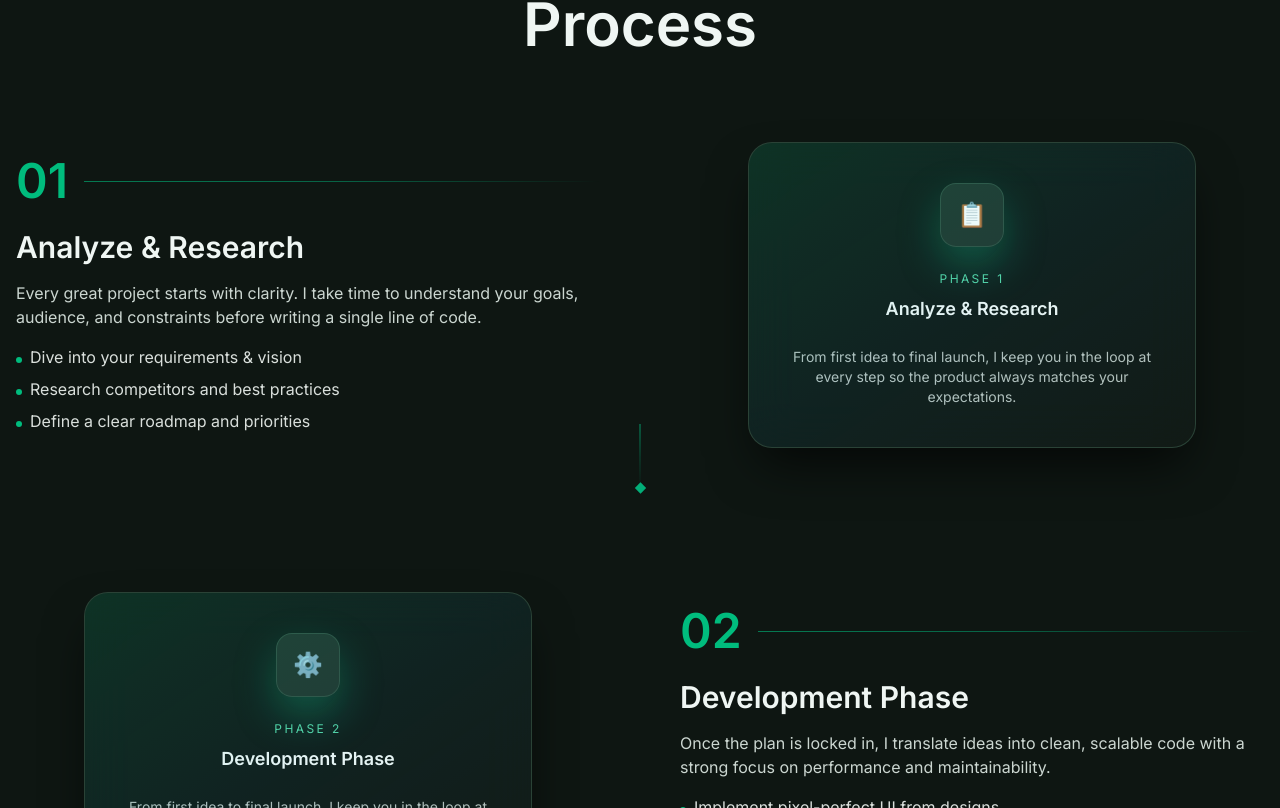
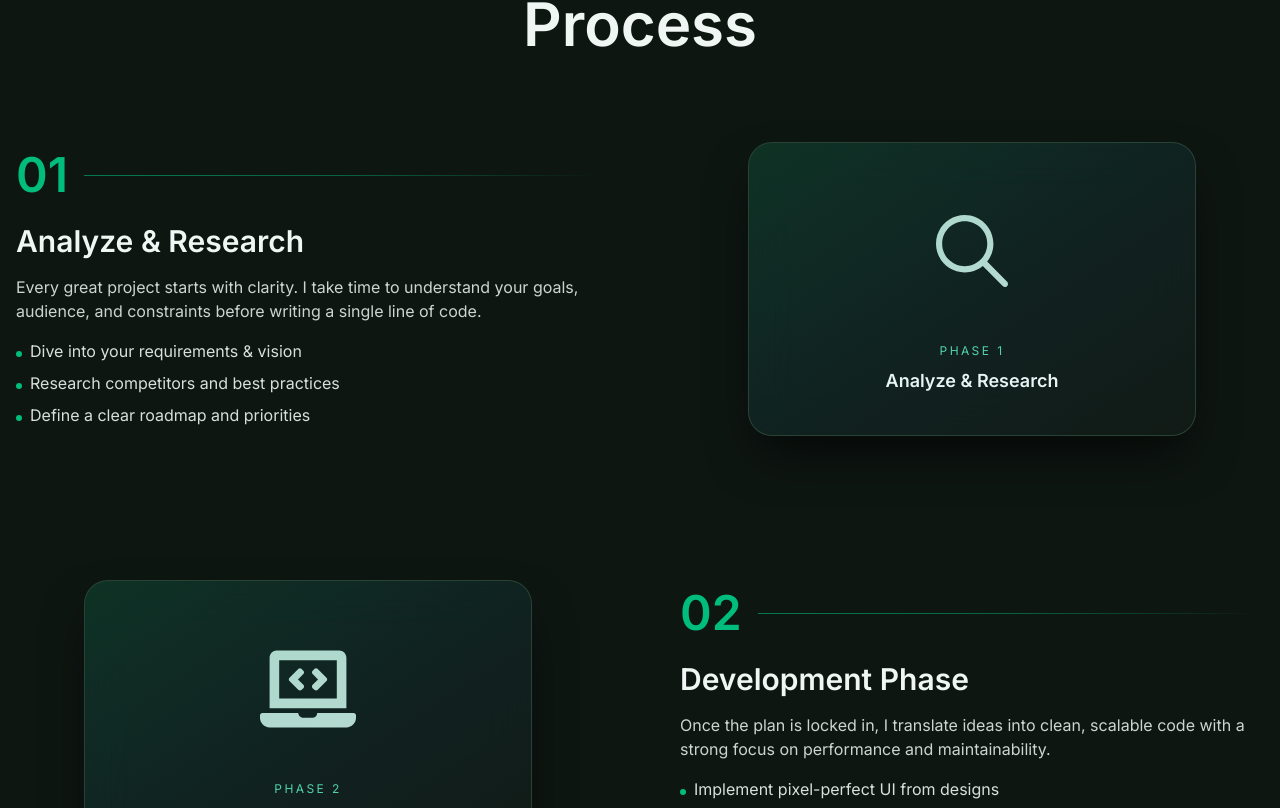
Before and after one commit to shahrampk/Portfolio-react, a React (Vite) app: page / in a window 1280 px wide. Shown: the part 1692-2500 px from the top of the page. Built offline with nearby package versions, Linux system fonts and the light colour scheme.

Commit message:
fix Process section and Contact section

```diff
--- a/src/components/ui/Contact.tsx
+++ b/src/components/ui/Contact.tsx
@@ -108,7 +108,7 @@ function Contact() {
               placeholder="Your name"
               value={name}
               onChange={(e) => setName(e.target.value)}
-              className="bg-neutral-gray-800/80 border border-neutral-gray-600/60 rounded-lg px-4 py-3 focus:outline-none focus:ring-2 focus:ring-emerald-500/50 transition-colors"
+              className="bg-neutral-gray-800/80 border border-neutral-gray-600/60 rounded-lg px-4 py-3 focus:outline-none focus:ring-2 focus:ring-emerald-500/50 transition-colors col-span-full md:col-span-1"
               required
             />
             <input
@@ -116,7 +116,7 @@ function Contact() {
               placeholder="Your Email"
               value={email}
               onChange={(e) => setEmail(e.target.value)}
-              className="bg-neutral-gray-800/80 border border-neutral-gray-600/60 rounded-lg px-4 py-3 focus:outline-none focus:ring-2 focus:ring-emerald-500/50 transition-colors"
+              className="bg-neutral-gray-800/80 border border-neutral-gray-600/60 rounded-lg px-4 py-3 focus:outline-none focus:ring-2 focus:ring-emerald-500/50 transition-colors col-span-full md:col-span-1"
               required
             />
 
@@ -125,7 +125,7 @@ function Contact() {
               placeholder="Phone"
               value={phone}
               onChange={(e) => setPhone(e.target.value)}
-              className="bg-neutral-gray-800/80 border border-neutral-gray-600/60 rounded-lg px-4 py-3 focus:outline-none focus:ring-2 focus:ring-emerald-500/50 transition-colors"
+              className="bg-neutral-gray-800/80 border border-neutral-gray-600/60 rounded-lg px-4 py-3 focus:outline-none focus:ring-2 focus:ring-emerald-500/50 transition-colors col-span-full md:col-span-1"
               required
             />
             <input
@@ -133,7 +133,7 @@ function Contact() {
               placeholder="Subject"
               value={subject}
               onChange={(e) => setSubject(e.target.value)}
-              className="bg-neutral-gray-800/80 border border-neutral-gray-600/60 rounded-lg px-4 py-3 focus:outline-none focus:ring-2 focus:ring-emerald-500/50 transition-colors"
+              className="bg-neutral-gray-800/80 border border-neutral-gray-600/60 rounded-lg px-4 py-3 focus:outline-none focus:ring-2 focus:ring-emerald-500/50 transition-colors col-span-full md:col-span-1"
               required
             />
             {/* </div> */}
@@ -142,12 +142,12 @@ function Contact() {
               value={message}
               onChange={(e) => setMessage(e.target.value)}
               rows={4}
-              className="col-span-2 bg-neutral-gray-800/80 border border-neutral-gray-600/60 rounded-lg px-4 py-3 focus:outline-none focus:ring-2 focus:ring-emerald-500/50 transition-colors resize-none"
+              className="col-span-full bg-neutral-gray-800/80 border border-neutral-gray-600/60 rounded-lg px-4 py-3 focus:outline-none focus:ring-2 focus:ring-emerald-500/50 transition-colors resize-none"
               required
             />
             <button
               type="submit"
-              className="col-span-2 mt-2 sm:w-auto transition-colors duration-200 bg-emerald-700 hover:bg-emerald-600 text-white font-medium px-6 py-3 rounded-lg cursor-pointer"
+              className="col-span-full mt-2 sm:w-auto transition-colors duration-200 bg-emerald-700 hover:bg-emerald-600 text-white font-medium px-6 py-3 rounded-lg cursor-pointer"
             >
               Send A Message
             </button>
--- a/src/components/ui/HowIWork.tsx
+++ b/src/components/ui/HowIWork.tsx
@@ -1,4 +1,8 @@
+import { MdRocketLaunch } from "react-icons/md";
 import SectionHeading from "../SectionHeading";
+import { BsBugFill } from "react-icons/bs";
+import { FaLaptopCode } from "react-icons/fa";
+import { IoIosSearch } from "react-icons/io";
 
 type StepType = {
   id: number;
@@ -74,7 +78,7 @@ function HowIWork() {
           return (
             <div
               key={step.id}
-              className="relative grid gap-10 lg:gap-20 items-center lg:grid-cols-[minmax(0,1.1fr)_minmax(0,1.1fr)]"
+              className="relative grid lg:gap-20 items-center lg:grid-cols-[minmax(0,1.1fr)_minmax(0,1.1fr)]"
             >
               {/* Number + small label rail */}
               <div
@@ -109,20 +113,20 @@ function HowIWork() {
 
               {/* Card side */}
               <div
-                className={`${
+                className={`hidden ${
                   isEven ? "lg:order-1" : "lg:order-2"
-                } flex justify-center`}
+                } lg:flex justify-center`}
               >
                 <div className="relative w-full max-w-md rounded-3xl bg-neutral-gray-900/60 border border-neutral-gray-700/60 shadow-2xl shadow-black/70 backdrop-blur-xl overflow-hidden">
                   <div className="absolute inset-0 bg-linear-to-br from-emerald-500/15 via-sky-400/5 to-transparent pointer-events-none" />
 
                   <div className="flex flex-col items-center gap-6 px-8 py-10">
-                    <div className="h-16 w-16 rounded-2xl flex items-center justify-center bg-neutral-gray-800/80 border border-neutral-gray-700/70 shadow-[0_18px_40px_rgba(16,185,129,0.35)]">
-                      <span className="text-2xl">
-                        {step.id === 1 && "📋"}
-                        {step.id === 2 && "⚙️"}
-                        {step.id === 3 && "🧪"}
-                        {step.id === 4 && "🚀"}
+                    <div className="p-5 rounded-2xl flex items-center justify-center ">
+                      <span className="text-8xl">
+                        {step.id === 1 && <IoIosSearch />}
+                        {step.id === 2 && <FaLaptopCode />}
+                        {step.id === 3 && <BsBugFill />}
+                        {step.id === 4 && <MdRocketLaunch />}
                       </span>
                     </div>
                     <div className="space-y-2 text-center">
@@ -133,23 +137,9 @@ function HowIWork() {
                         {step.title}
                       </p>
                     </div>
-                    <p className="text-sm text-neutral-gray-100/80 text-center">
-                      From first idea to final launch, I keep you in the loop at
-                      every step so the product always matches your
-                      expectations.
-                    </p>
                   </div>
                 </div>
               </div>
-
-              {/* subtle connector arrow */}
-              {step.id !== steps.length && (
-                <div className="hidden lg:block absolute -bottom-10 left-1/2 -translate-x-1/2 pointer-events-none">
-                  <div className="h-16 w-px bg-linear-to-b from-emerald-400/70 via-emerald-400/30 to-transparent relative">
-                    <span className="absolute -bottom-1 left-1/2 -translate-x-1/2 h-2 w-2 rotate-45 bg-emerald-400/80" />
-                  </div>
-                </div>
-              )}
             </div>
           );
         })}
```
